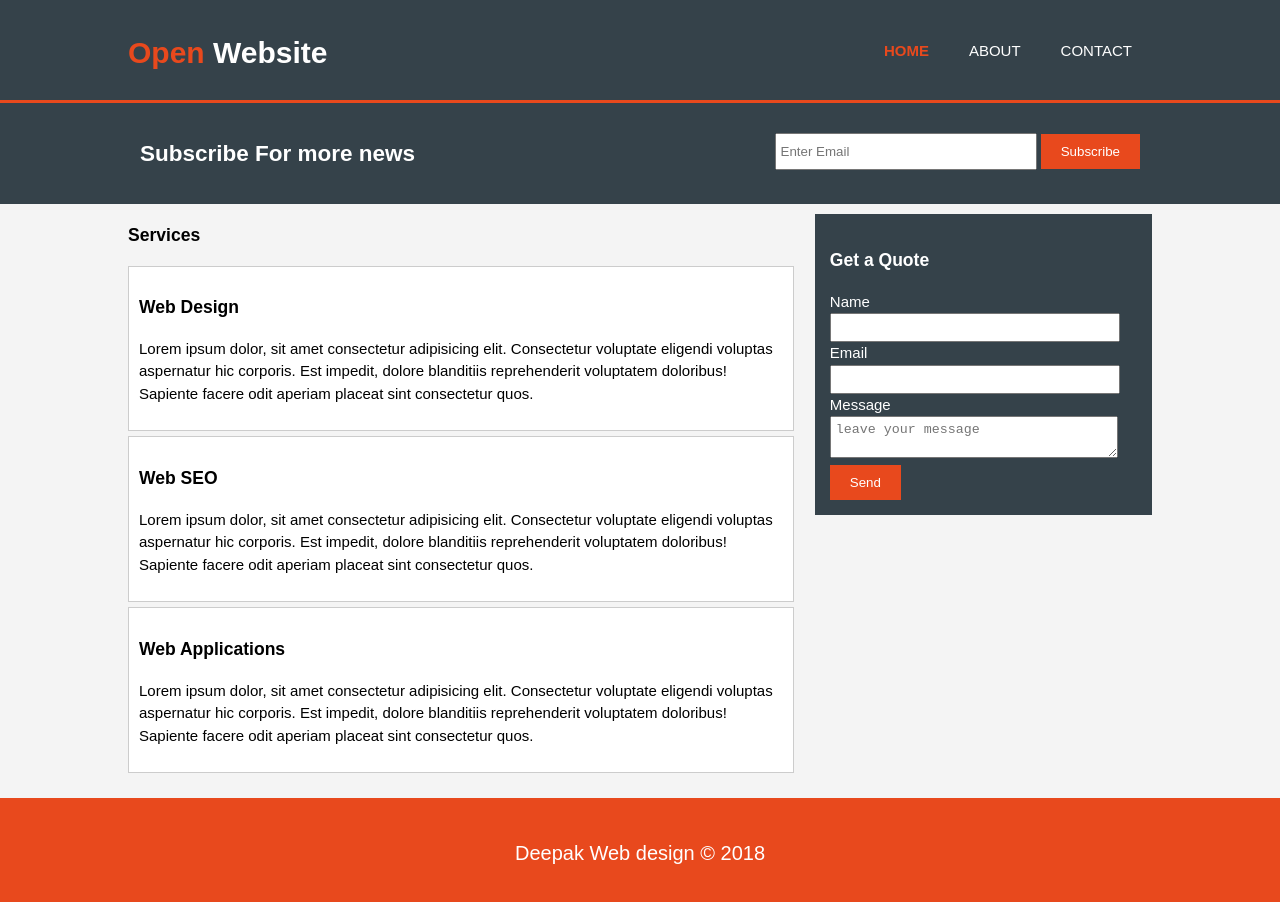
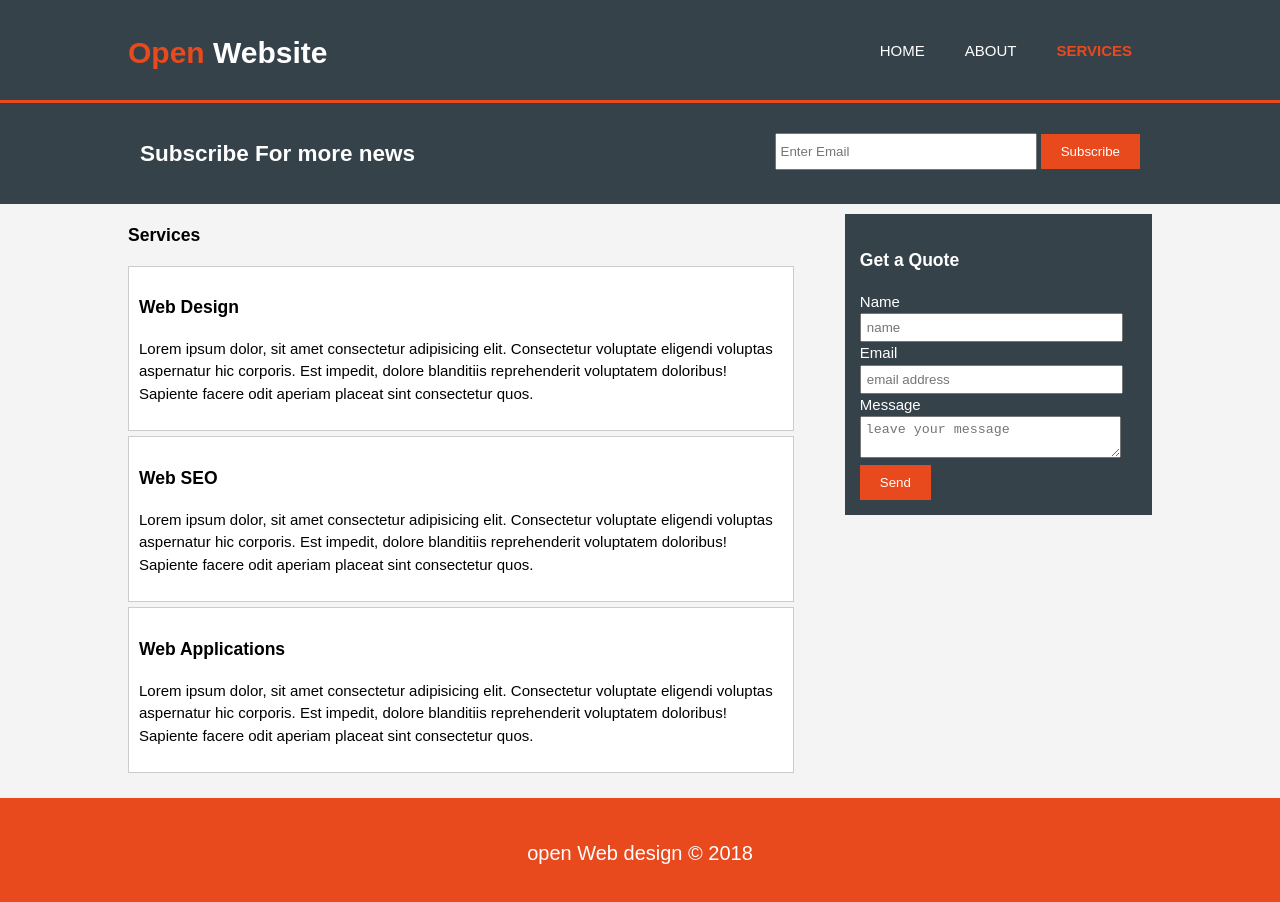
Before and after one commit to deepakparamesh/deepak-web-designs, a plain HTML site: page 1-responsive_site-html-css/services.html in a window 1280 px wide. Drawn offline with Linux system fonts and the light colour scheme.

Commit message:
changes commited

```diff
--- a/1-responsive_site-html-css/services.html
+++ b/1-responsive_site-html-css/services.html
@@ -7,9 +7,8 @@
     <meta name="author" content="Deepak Kumar">
     <meta name="description" content="this is a simple website built from scratch">
     <meta name="keywords" content="simple website, simple template, open source website">
-    <link rel="stylesheet" type="text/css" href="/css/main.css" />
+    <link rel="stylesheet" type="text/css" href="./css/main.css" />
     <title>scratch page | services</title>
-    <script src="main.js"></script>
 </head>
 
   <body>
@@ -21,9 +20,9 @@
         </div>
         <nav>
           <ul>
-            <li class="current"><a href="home.html" >Home</a></li>
+            <li><a href="home.html" >Home</a></li>
             <li><a href="about.html">About</a></li>
-            <li><a href="services.html">Contact</a></li>
+            <li class="current"><a href="services.html">Services</a></li>
           </ul>
         </nav>
       </div>
@@ -63,16 +62,17 @@
             </div>
         </article>
 
-        <aside id="sidebar" class="dark">
+        <aside id="sidebar" >
+          <div class="dark">
             <h3>Get a Quote</h3>
             <form action="" class="quote">
               <div>
                 <label for="">Name</label> <br>
-                <input type="text">
+                <input type="text" placeholder="name">
               </div>
               <div>
                   <label for="">Email</label><br>
-                  <input type="email">
+                  <input type="email" placeholder="email address">
               </div>
               <div>
                   <label>Message</label><br>
@@ -80,12 +80,13 @@
               </div>
               <button type="submit">Send</button>
             </form>
+          </div>
         </aside>
       </div>
     </section>
 
     <footer>
-      <p>Deepak Web design &copy; 2018</p>
+      <p>open Web design &copy; 2018</p>
     </footer>
   </body>
 </html>
```
Also changed, not shown: 1-responsive_site-html-css/about.html (+6 -4 lines), 1-responsive_site-html-css/home.html (+3 -3 lines).
